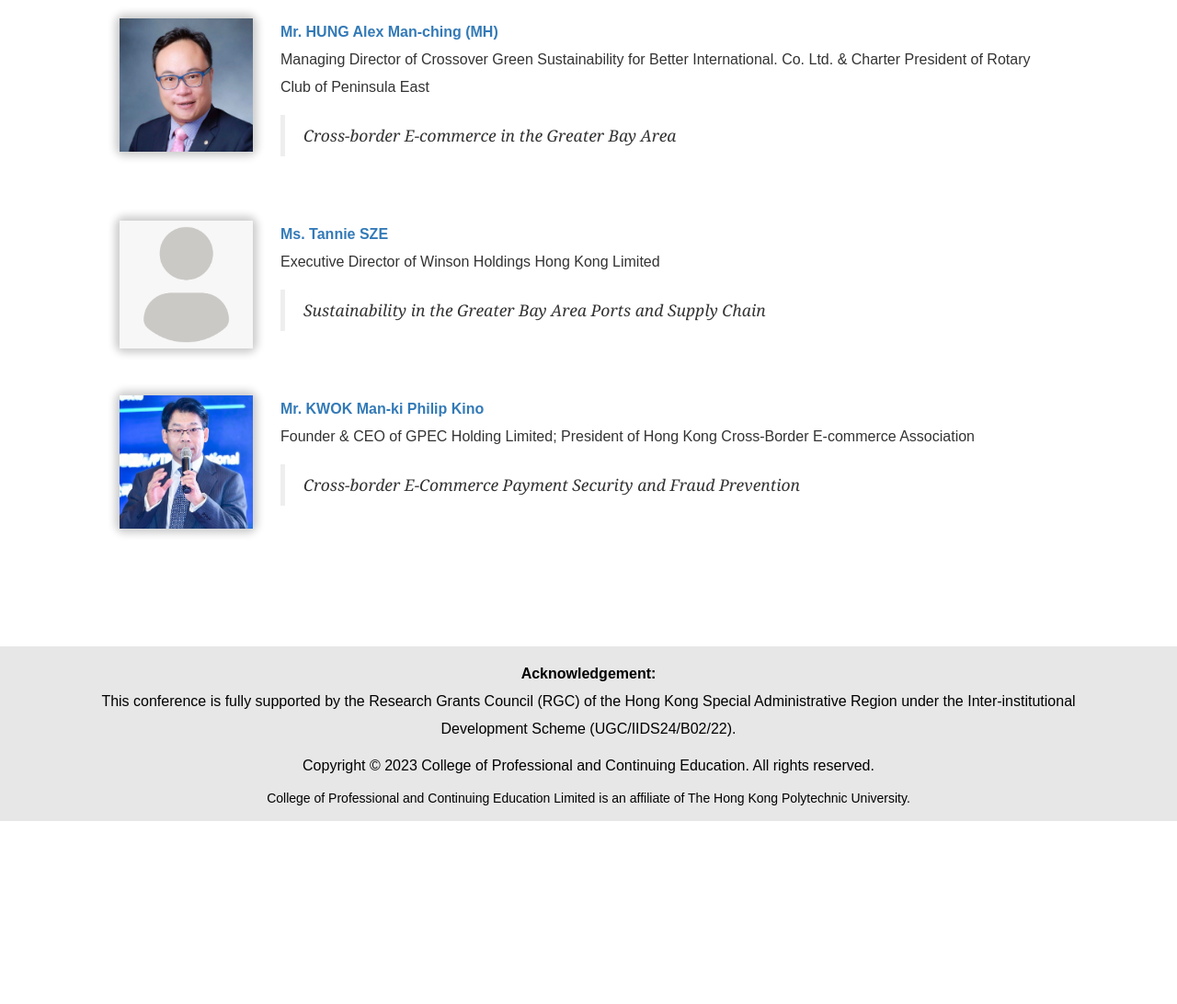
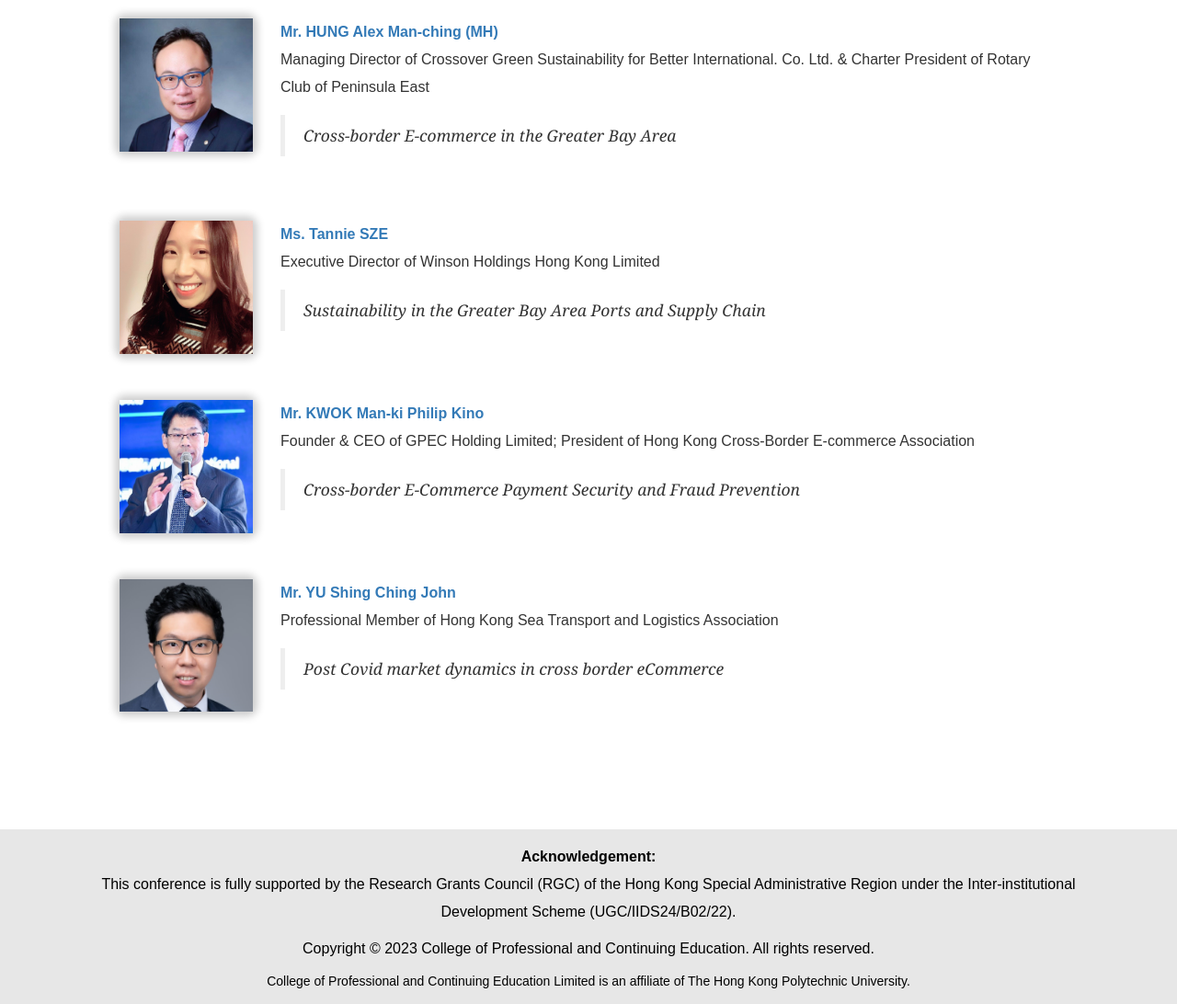
Before and after one commit to billyng1994/cprconf2023, a PHP site: page /speakers.php in a window 1280 px wide. Shown: the part 4096-5188 px from the top of the page at 92% size. Before the commit the page ends 4989 px from the top, so only its background shows below. Run offline with PHP 8.4, Linux system fonts and the light colour scheme; some libraries are stand-ins or nearby versions.

Commit message:
speaker update

```diff
--- a/cprconf2023/speakers.php
+++ b/cprconf2023/speakers.php
@@ -321,7 +321,7 @@
 			<div class="row speaker">
 				<div class="col-xs-4 col-sm-4 col-md-2 col-lg-2">
 					<div class="img-rounded" style="box-shadow: 0px 0px 8px 5px rgba(0,0,0,0.2);">
-						<img src="images/speakers/placeholder.png" style="width:100%">
+						<img src="images/speakers/Tannie_Sze.jpeg" style="width:100%">
 					</div>
 				</div>
 				<div class="col-xs-12 col-sm-12 col-md-10 col-lg-10">
@@ -347,6 +347,21 @@
 					<blockquote class="speaker_topics">Cross-border E-Commerce Payment Security and Fraud Prevention</blockquote>
 				</div>
 			</div>
+
+			<div class="row speaker">
+				<div class="col-xs-4 col-sm-4 col-md-2 col-lg-2">
+					<div class="img-rounded" style="box-shadow: 0px 0px 8px 5px rgba(0,0,0,0.2);">
+						<img src="images/speakers/John_Yu.jpg" style="width:100%">
+					</div>
+				</div>
+				<div class="col-xs-12 col-sm-12 col-md-10 col-lg-10">
+					<p>
+						<a href="#" target="_blank">Mr. YU Shing Ching John</a> <br>
+						Professional Member of Hong Kong Sea Transport and Logistics Association
+					</p>
+					<blockquote class="speaker_topics">Post Covid market dynamics in cross border eCommerce</blockquote>
+				</div>
+			</div>
 			<!-- Keynote Speakers - SECTION CONTENT - END -->
 
 		</div>
```
Also changed, not shown: cprconf2023/images/speakers/John_Yu.jpg (added), cprconf2023/images/speakers/Tannie_Sze.jpeg (added).
